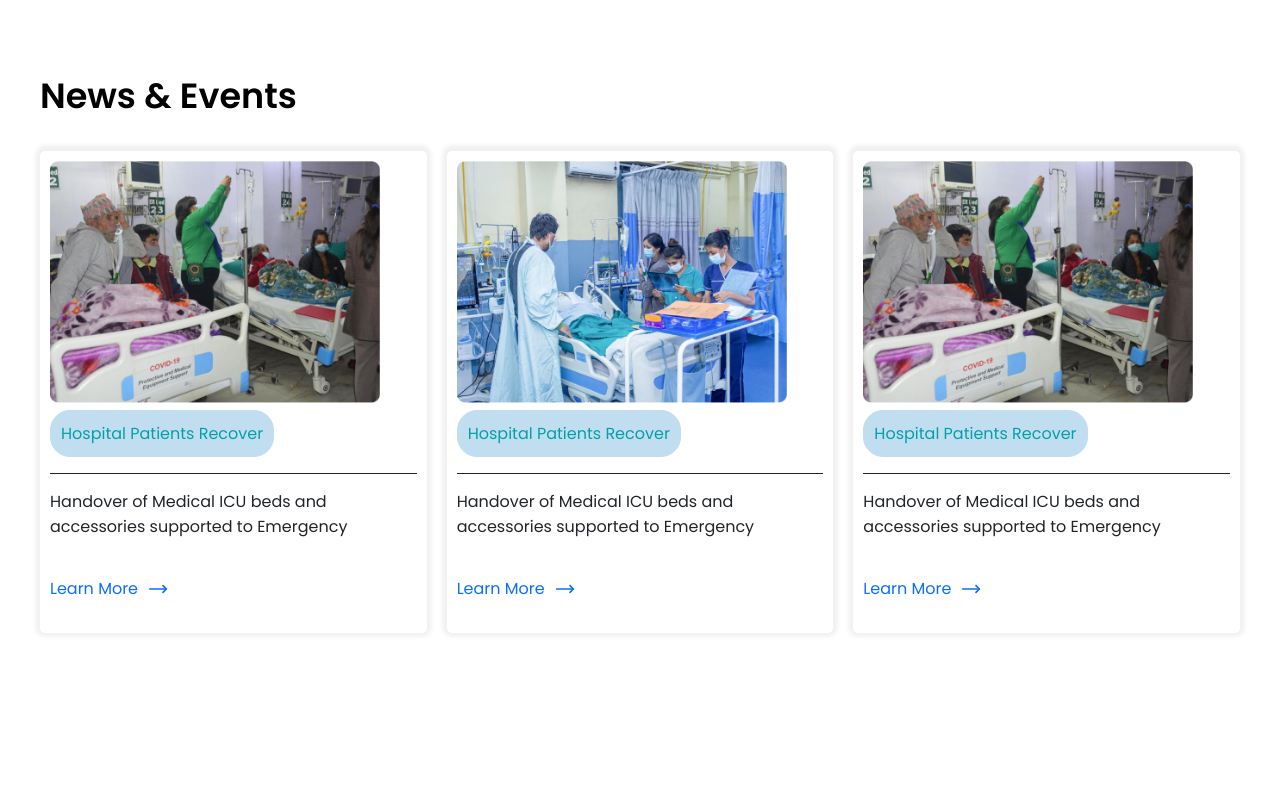
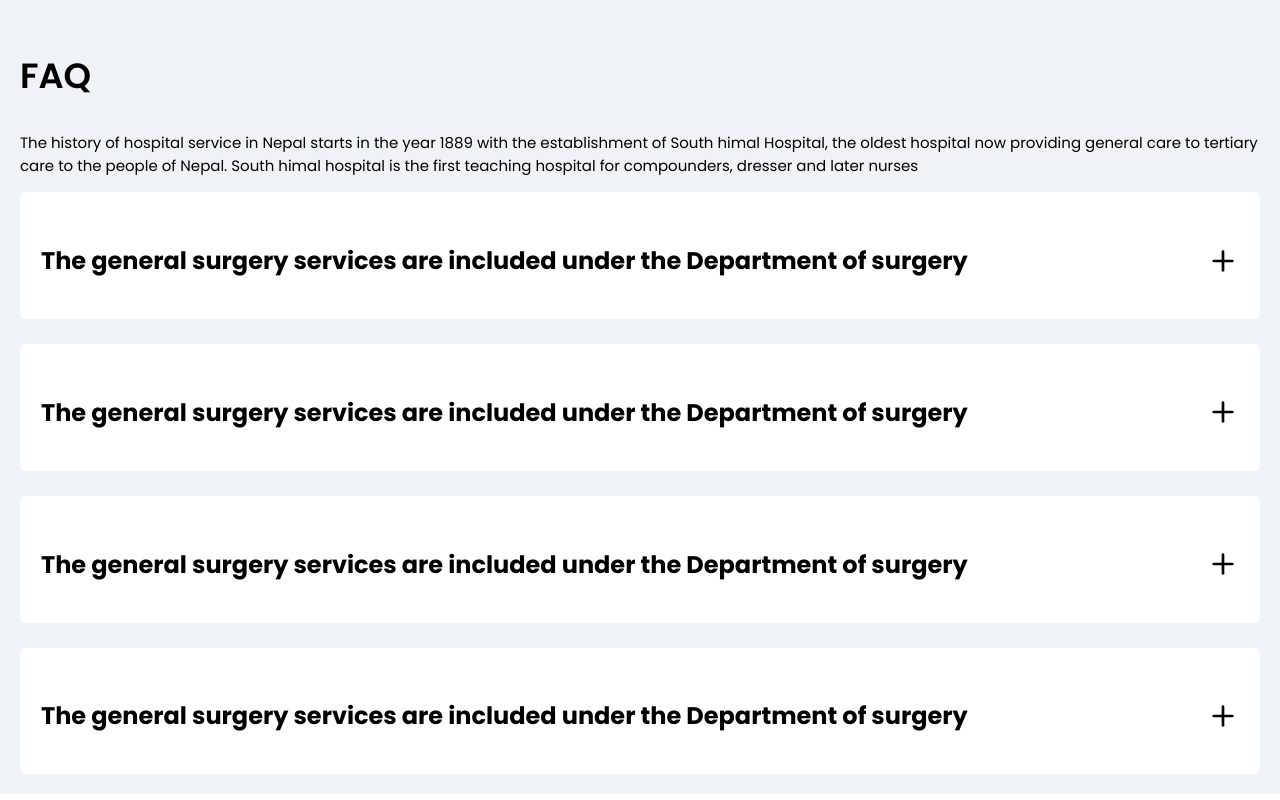
Before and after one commit to Sushey01/Tangerine_Meringue, a React (Vite) app: page / in a window 1280 px wide. Built offline with nearby package versions, Linux system fonts and the light colour scheme.

Commit message:
web-done-faq

```diff
--- a/src/App.jsx
+++ b/src/App.jsx
@@ -9,6 +9,7 @@ import '@fortawesome/fontawesome-free/css/all.min.css';
 import Department from "./components/Department";
 import OurCapacity from "./components/OurCapacity";
 import NewsEvent from "./components/NewsEvent";
+import Faq from "./components/Faq";
 
 
 
@@ -24,7 +25,8 @@ export default function App(){
       <Consultants/> */}
       {/* <Department/>
       <OurCapacity/> */}
-      <NewsEvent/>
+      {/* <NewsEvent/> */}
+      <Faq/>
     </div>
   )
 }
--- a/src/components/Faq.css
+++ b/src/components/Faq.css
@@ -0,0 +1,64 @@
+.section9{
+    background-color: #eff2f6;
+}
+
+
+.faq-container{
+    padding: 20px;
+}
+
+.faq-title h1{
+    font-size: 35px;
+    font-weight: 600;
+}
+
+.faq-title p{
+    font-size: 15px;
+    font-weight: 400;
+}
+
+.four-faq-container{
+    display: flex;
+    flex-direction: column;
+    gap: 25px;
+}
+
+.first-faq-container{
+    border: 1px solid #fff;
+    padding:30px 20px 20px 20px;
+    background-color: #fff;
+    border-radius:5px;
+    display: flex;
+    justify-content: space-between;
+    align-items: center;
+}
+
+.second-faq-container{
+    border: 1px solid #fff;
+    padding:30px 20px 20px 20px;
+    background-color: #fff;
+    border-radius:5px;
+    display: flex;
+    justify-content: space-between;
+    align-items: center;
+}
+
+.third-faq-container{
+    border: 1px solid #fff;
+    padding:30px 20px 20px 20px;
+    background-color: #fff;
+    border-radius:5px;
+    display: flex;
+    justify-content: space-between;
+    align-items: center;
+}
+
+.fourth-faq-container{
+    display: flex;
+    border: 1px solid #fff;
+    padding:30px 20px 20px 20px;
+    background-color: #fff;
+    border-radius:5px;
+    justify-content: space-between;
+    align-items: center;
+}
--- a/src/components/Faq.jsx
+++ b/src/components/Faq.jsx
@@ -1,4 +1,5 @@
 import React from "react";
+import './Faq.css'
 
 const Faq = () => {
   return (
@@ -21,24 +22,84 @@ const Faq = () => {
               The general surgery services are included under the Department of
               surgery
             </h2>
+            <svg
+              xmlns="http://www.w3.org/2000/svg"
+              width="32"
+              height="32"
+              viewBox="0 0 24 24"
+              fill="none"
+              stroke="currentColor"
+              stroke-width="2"
+              stroke-linecap="round"
+              stroke-linejoin="round"
+              class="lucide lucide-plus-icon lucide-plus"
+            >
+              <path d="M5 12h14" />
+              <path d="M12 5v14" />
+            </svg>
           </div>
           <div className="second-faq-container">
             <h2>
               The general surgery services are included under the Department of
               surgery
             </h2>
+            <svg
+              xmlns="http://www.w3.org/2000/svg"
+              width="32"
+              height="32"
+              viewBox="0 0 24 24"
+              fill="none"
+              stroke="currentColor"
+              stroke-width="2"
+              stroke-linecap="round"
+              stroke-linejoin="round"
+              class="lucide lucide-plus-icon lucide-plus"
+            >
+              <path d="M5 12h14" />
+              <path d="M12 5v14" />
+            </svg>
           </div>
           <div className="third-faq-container">
             <h2>
               The general surgery services are included under the Department of
               surgery
             </h2>
+            <svg
+              xmlns="http://www.w3.org/2000/svg"
+              width="32"
+              height="32"
+              viewBox="0 0 24 24"
+              fill="none"
+              stroke="currentColor"
+              stroke-width="2"
+              stroke-linecap="round"
+              stroke-linejoin="round"
+              class="lucide lucide-plus-icon lucide-plus"
+            >
+              <path d="M5 12h14" />
+              <path d="M12 5v14" />
+            </svg>
           </div>
           <div className="fourth-faq-container">
             <h2>
               The general surgery services are included under the Department of
               surgery
             </h2>
+            <svg
+              xmlns="http://www.w3.org/2000/svg"
+              width="32"
+              height="32"
+              viewBox="0 0 24 24"
+              fill="none"
+              stroke="currentColor"
+              stroke-width="2"
+              stroke-linecap="round"
+              stroke-linejoin="round"
+              class="lucide lucide-plus-icon lucide-plus"
+            >
+              <path d="M5 12h14" />
+              <path d="M12 5v14" />
+            </svg>
           </div>
         </div>
       </div>
```
